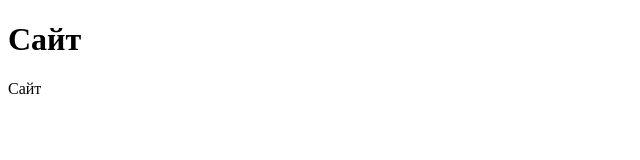
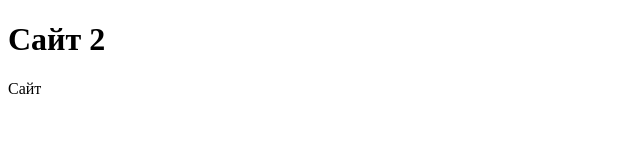
Before and after one commit to Mielilon/demo, a plain HTML site: page index.html in a window 1280 px wide. Shown: the full height of the page, 0-640 px from the left. Drawn offline with Linux system fonts and the light colour scheme.

Commit message:
Внесены исправления

```diff
--- a/index.html
+++ b/index.html
@@ -6,7 +6,7 @@
     <title>Сайт</title>
   </head>
   <body>
-    <h1>Сайт</h1>
+    <h1>Сайт 2</h1>
     <p>Сайт</p>
   </body>
 </html>
```
